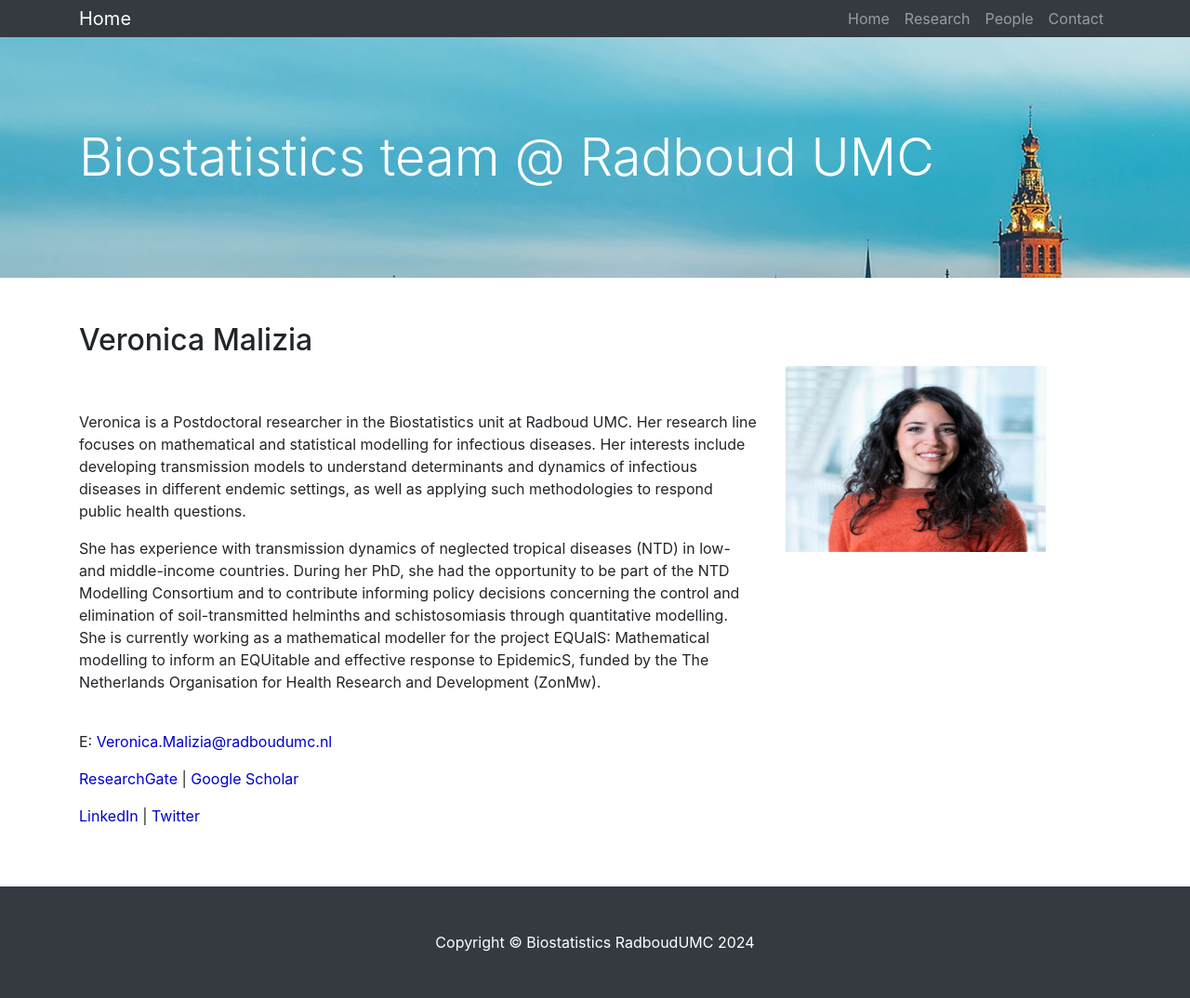
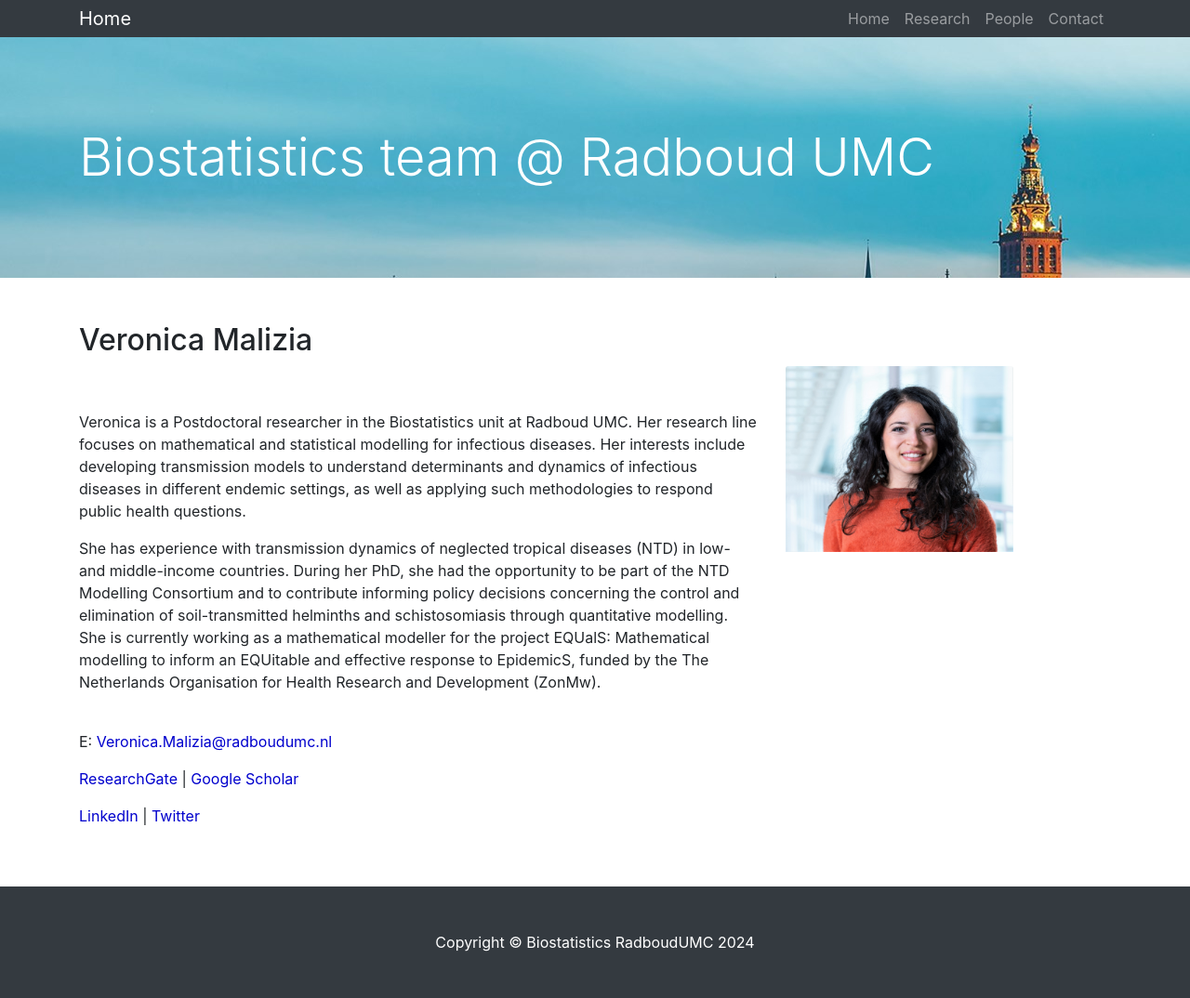
Before and after one commit to radboudumc-biostatistics/radboudumc-biostatistics.github.io, a Jekyll site: the page built from _pages/_pages_people/veronica.md, in a window 1280 px wide. Shown: the whole page at 93% size. Built offline with Jekyll 4.4.1, drawn with Linux system fonts in a browser that asks for light colours.

Commit message:
update pictures 6

```diff
--- a/_pages/_pages_people/veronica.md
+++ b/_pages/_pages_people/veronica.md
@@ -21,6 +21,6 @@ permalink: /people/veronicamalizia/
           <a href="https://twitter.com/VeronicaMalizia">Twitter</a></p>
     </div>
     <div class="col-4">
-        <img class="card-img-top" src="/assets/pictures/Veronica.jpg" alt="" width="150" height="200" style="width:80%"/>
+        <img class="card-img-top" src="/assets/pictures/Veronica.jpg" alt="" width="150" height="200" style="width:70%"/>
     </div>
 </div>
--- a/_pages/people.html
+++ b/_pages/people.html
@@ -51,7 +51,7 @@ permalink: /people/
   </div>
   <div class="col-md-4 mb-5">
     <div class="card border-0">
-      <img class="card-img-top" src="/assets/pictures/elena_picture.jpeg" alt="" width="300" height="200" style="width:75%"/>
+      <img class="card-img-top" src="/assets/pictures/elena_picture.jpeg" alt="" width="300" height="200" style="width:70%"/>
       <div class="card-body">
         <h4 class="card-title">Elena G Lara</h4>
         <p class="card-text">
```
